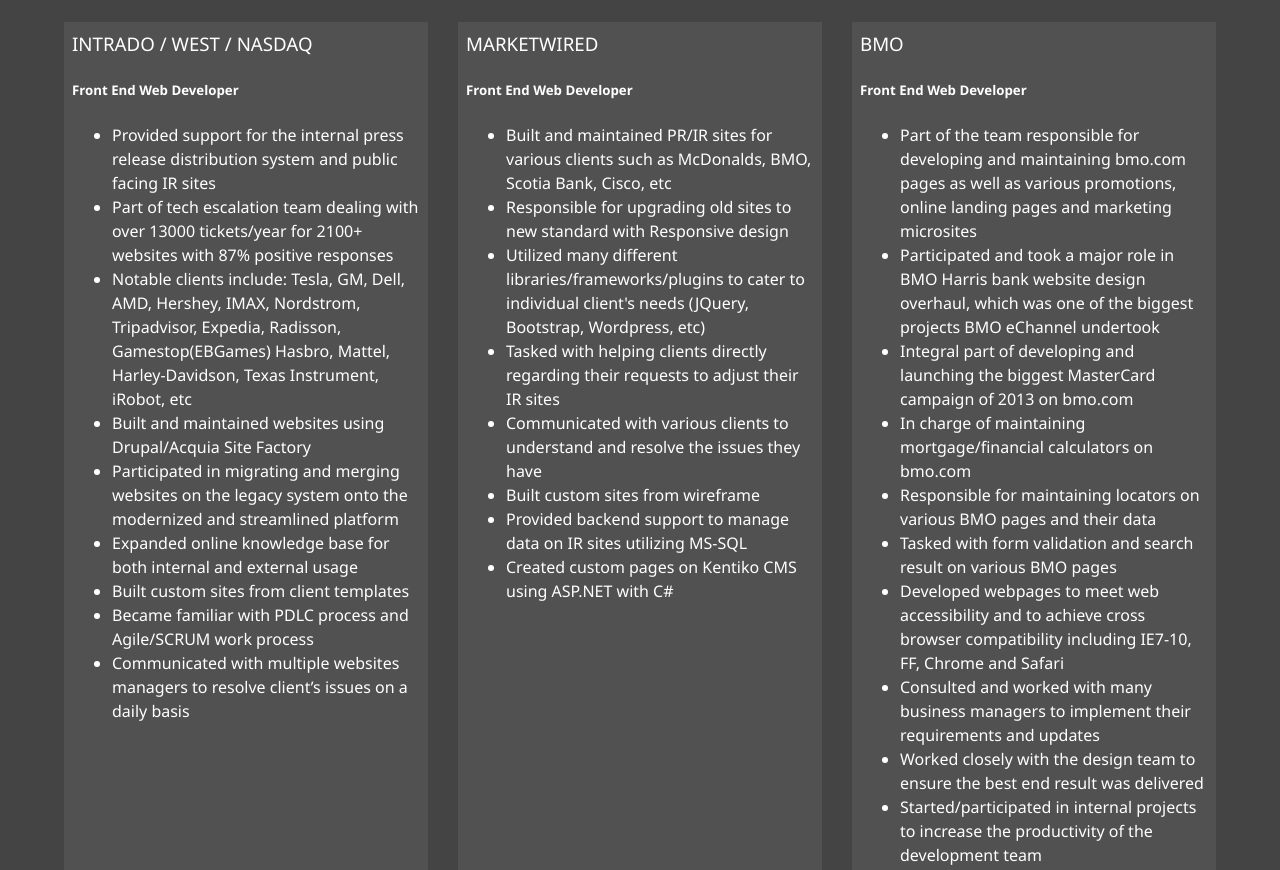
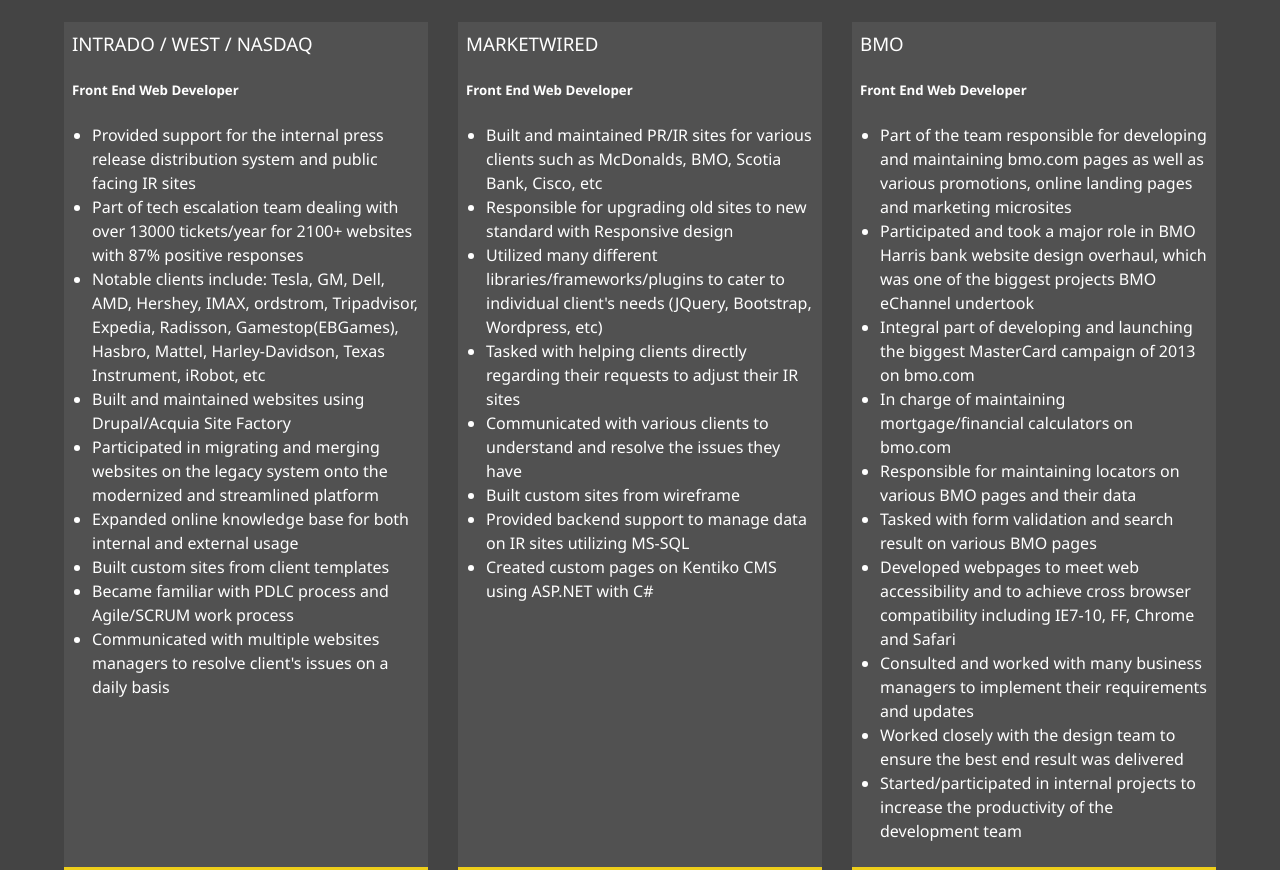
Before and after one commit to seanlee0819/portfolio, a website: page about.html in a window 1280 px wide. Shown: the part 920-1790 px from the top of the page. Drawn offline with Linux system fonts and the light colour scheme.

Commit message:
Responsive CSS fix

```diff
--- a/about.html
+++ b/about.html
@@ -11,6 +11,7 @@
     />
     <link rel="stylesheet" href="dist/css/main.css" />
   </head>
+
   <body>
     <header>
       <div class="menu-btn">
@@ -52,80 +53,162 @@
 
         <div class="bio">
           <h3 class="text-secondary">OBJECTIVE</h3>
-          <p>
+          <div>
             <ul>
-              <li>Specializes in web development using
+              <li>
+                Specializes in web development using
                 <ul>
-                  <li>HTML5/CSS3/JavaScript/JQuery/SASS, with experience in Angular and React development</li>
+                  <li>
+                    HTML5/CSS3/JavaScript/JQuery/SASS, with experience in
+                    Angular and React development
+                  </li>
                   <li>Modern JS toolsets (ES6/JSON/npm/Webpack/Babel/etc)</li>
                   <li>ASP.NET with C#/SQL/XML</li>
                 </ul>
               </li>
-              <li>Focused on Cross-browser compatibility, responsive design and ADA compliance</li>
-              <li>Experience with Drupal, Wordpress (PHP), Bootstrap and other JS plug-ins</li>
-              <li>CMS/Source Control System – Git/Github, Kentico CMS, Vignette, etc</li>
+              <li>
+                Focused on Cross-browser compatibility, responsive design and
+                ADA compliance
+              </li>
+              <li>
+                Experience with Drupal, Wordpress (PHP), Bootstrap and other JS
+                plug-ins
+              </li>
+              <li>
+                CMS/Source Control System – Git/Github, Kentico CMS, Vignette,
+                etc
+              </li>
               <li>Experience with Adobe SiteImprove/SiteCatalyst and GSA/GA</li>
               <li>Experience with Agile/SCRUM work environment</li>
               <li>Other Programming Languages: C/C++</li>
               <li>Self-motivated and team-oriented</li>
             </ul>
-          </p>
+          </div>
         </div>
         <div class="job job-1">
           <h3>INTRADO / WEST / NASDAQ</h3>
           <h5>Front End Web Developer</h5>
-          <p>
+          <div>
             <ul>
-              <li>Provided support for the internal press release distribution system and public facing IR sites</li>
-              <li>Part of tech escalation team dealing with over 13000 tickets/year for 2100+ websites with 87% positive responses</li>
-              <li>Notable clients include: Tesla, GM, Dell, AMD, Hershey, IMAX, Nordstrom, Tripadvisor, Expedia, Radisson,
-              Gamestop(EBGames) Hasbro, Mattel, Harley-Davidson, Texas Instrument, iRobot, etc</li>
-              <li>Built and maintained websites using Drupal/Acquia Site Factory</li>
-              <li>Participated in migrating and merging websites on the legacy system onto the modernized and streamlined platform</li>
-              <li>Expanded online knowledge base for both internal and external usage</li>
-              <li>Built custom sites from client templates</li></li>
-              <li>Became familiar with PDLC process and Agile/SCRUM work process</li>
-              <li>Communicated with multiple websites managers to resolve client’s issues on a daily basis</li>
+              <li>
+                Provided support for the internal press release distribution
+                system and public facing IR sites
+              </li>
+              <li>
+                Part of tech escalation team dealing with over 13000
+                tickets/year for 2100+ websites with 87% positive responses
+              </li>
+              <li>
+                Notable clients include: Tesla, GM, Dell, AMD, Hershey, IMAX,
+                ordstrom, Tripadvisor, Expedia, Radisson, Gamestop(EBGames),
+                Hasbro, Mattel, Harley-Davidson, Texas Instrument, iRobot, etc
+              </li>
+              <li>
+                Built and maintained websites using Drupal/Acquia Site Factory
+              </li>
+              <li>
+                Participated in migrating and merging websites on the legacy
+                system onto the modernized and streamlined platform
+              </li>
+              <li>
+                Expanded online knowledge base for both internal and external
+                usage
+              </li>
+              <li>Built custom sites from client templates</li>
+              <li>
+                Became familiar with PDLC process and Agile/SCRUM work process
+              </li>
+              <li>
+                Communicated with multiple websites managers to resolve client's
+                issues on a daily basis
+              </li>
             </ul>
-          </p>
+          </div>
         </div>
         <div class="job job-2">
           <h3>MARKETWIRED</h3>
           <h5>Front End Web Developer</h5>
-          <p>
+          <div>
             <ul>
-              <li>Built and maintained PR/IR sites for various clients such as McDonalds, BMO, Scotia Bank, Cisco, etc</li>
-              <li>Responsible for upgrading old sites to new standard with Responsive design</li>
-              <li>Utilized many different libraries/frameworks/plugins to cater to individual client's needs (JQuery, Bootstrap,
-              Wordpress, etc)</li>
-              <li>Tasked with helping clients directly regarding their requests to adjust their IR sites</li>
-              <li>Communicated with various clients to understand and resolve the issues they have</li>
+              <li>
+                Built and maintained PR/IR sites for various clients such as
+                McDonalds, BMO, Scotia Bank, Cisco, etc
+              </li>
+              <li>
+                Responsible for upgrading old sites to new standard with
+                Responsive design
+              </li>
+              <li>
+                Utilized many different libraries/frameworks/plugins to cater to
+                individual client's needs (JQuery, Bootstrap, Wordpress, etc)
+              </li>
+              <li>
+                Tasked with helping clients directly regarding their requests to
+                adjust their IR sites
+              </li>
+              <li>
+                Communicated with various clients to understand and resolve the
+                issues they have
+              </li>
               <li>Built custom sites from wireframe</li>
-              <li>Provided backend support to manage data on IR sites utilizing MS-SQL</li>
+              <li>
+                Provided backend support to manage data on IR sites utilizing
+                MS-SQL
+              </li>
               <li>Created custom pages on Kentiko CMS using ASP.NET with C#</li>
             </ul>
-          </p>
+          </div>
         </div>
         <div class="job job-3">
           <h3>BMO</h3>
           <h5>Front End Web Developer</h5>
-          <p>
+          <div>
             <ul>
-              <li>Part of the team responsible for developing and maintaining bmo.com pages as well as various promotions, online
-              landing pages and marketing microsites</li>
-              <li>Participated and took a major role in BMO Harris bank website design overhaul, which was one of the biggest projects
-              BMO eChannel undertook</li>
-              <li>Integral part of developing and launching the biggest MasterCard campaign of 2013 on bmo.com</li>
-              <li>In charge of maintaining mortgage/financial calculators on bmo.com</li>
-              <li>Responsible for maintaining locators on various BMO pages and their data</li>
-              <li>Tasked with form validation and search result on various BMO pages</li>
-              <li>Developed webpages to meet web accessibility and to achieve cross browser compatibility including IE7-10, FF, Chrome
-              and Safari</li>
-              <li>Consulted and worked with many business managers to implement their requirements and updates</li>
-              <li>Worked closely with the design team to ensure the best end result was delivered</li>
-              <li>Started/participated in internal projects to increase the productivity of the development team</li>
+              <li>
+                Part of the team responsible for developing and maintaining
+                bmo.com pages as well as various promotions, online landing
+                pages and marketing microsites
+              </li>
+              <li>
+                Participated and took a major role in BMO Harris bank website
+                design overhaul, which was one of the biggest projects BMO
+                eChannel undertook
+              </li>
+              <li>
+                Integral part of developing and launching the biggest MasterCard
+                campaign of 2013 on bmo.com
+              </li>
+              <li>
+                In charge of maintaining mortgage/financial calculators on
+                bmo.com
+              </li>
+              <li>
+                Responsible for maintaining locators on various BMO pages and
+                their data
+              </li>
+              <li>
+                Tasked with form validation and search result on various BMO
+                pages
+              </li>
+              <li>
+                Developed webpages to meet web accessibility and to achieve
+                cross browser compatibility including IE7-10, FF, Chrome and
+                Safari
+              </li>
+              <li>
+                Consulted and worked with many business managers to implement
+                their requirements and updates
+              </li>
+              <li>
+                Worked closely with the design team to ensure the best end
+                result was delivered
+              </li>
+              <li>
+                Started/participated in internal projects to increase the
+                productivity of the development team
+              </li>
             </ul>
-          </p>
+          </div>
         </div>
       </div>
     </main>
--- a/scss/_menu.scss
+++ b/scss/_menu.scss
@@ -2,7 +2,7 @@
 
 .menu-btn {
   position: absolute;
-  z-index: 4;
+  z-index: 3;
   top: 35px;
   right: 35px;
   cursor: pointer;
@@ -70,7 +70,7 @@
   &-nav {
     margin: 0;
     padding: 0;
-    background: rgba(darken($primary-color, 5), 0.7);
+    background: rgba(darken($primary-color, 5), 0.9);
     list-style: none;
     transform: translateY(-100%);
     @include easeOut;
@@ -82,7 +82,7 @@
   }
 
   &-branding {
-    background: rgba($primary-color, 0.7);
+    background: rgba($primary-color, 0.9);
     @include easeOut;
     transform: translateY(100%);
 
--- a/scss/main.scss
+++ b/scss/main.scss
@@ -37,6 +37,12 @@
 a {
   color: #fff;
   text-decoration: none;
+}
+
+ul {
+  word-break: break-word;
+  padding-inline-start: 20px;
+  text-align: left;
 }
 
 header {
```
Also changed, not shown: dist/css/main.css.
